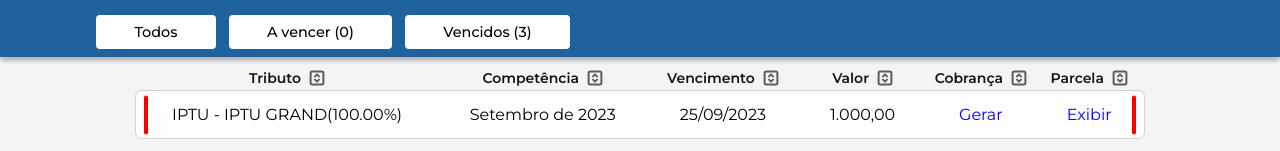
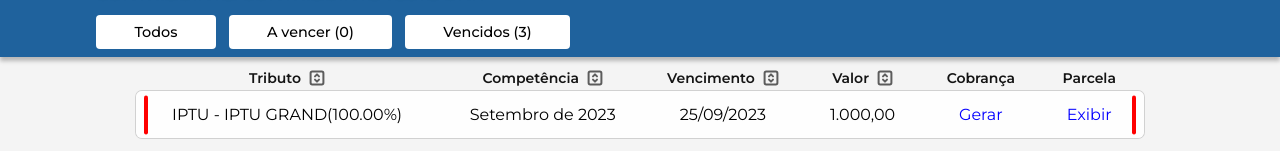
Before and after one commit to RichardSouzza/Squad-06, a React (Vite) app in the folder src/client/: page /client in a window 1280 px wide. Shown: the part 233-384 px from the top of the page. Built offline with nearby package versions, Linux system fonts and the light colour scheme.

Commit message:
Change style

```diff
--- a/src/client/src/assets/styles/index.css
+++ b/src/client/src/assets/styles/index.css
@@ -34,10 +34,6 @@ p {
   cursor: pointer;
 }
 
-.hide {
-  visibility: hidden;
-}
-
 .text-red {
   color: #ff4646;
 }
--- a/src/client/src/pages/Contribuinte.jsx
+++ b/src/client/src/pages/Contribuinte.jsx
@@ -24,8 +24,8 @@ export default function Contribuinte() {
                 <th><div><p>Competência</p><img src={Code} /></div></th>
                 <th><div><p>Vencimento</p><img src={Code} /></div></th>
                 <th><div><p>Valor</p><img src={Code} /></div></th>
-                <th><div><p>Cobrança</p><img src={Code} /></div></th>
-                <th><div><p>Parcela</p><img src={Code} /></div></th>
+                <th><div><p>Cobrança</p></div></th>
+                <th><div><p>Parcela</p></div></th>
               </tr>
             </thead>
             <tbody>
--- a/src/client/src/pages/PINVerification.jsx
+++ b/src/client/src/pages/PINVerification.jsx
@@ -123,7 +123,7 @@ export default function PINVerification() {
         </div>
       </main>
       <ToastContainer />
-      <Footer contactVisibility="hide"/>
+      <Footer />
     </div>
   );
 }
--- a/src/client/src/pages/Verification.jsx
+++ b/src/client/src/pages/Verification.jsx
@@ -26,7 +26,7 @@ export default function Verification() {
           <p>O e-mail mostrado não é seu? <a className="anchor">Clique aqui</a>.</p>
         </div>
       </main>
-      <Footer contactVisibility="hide"/>
+      <Footer />
     </div>
   );
 }
```
